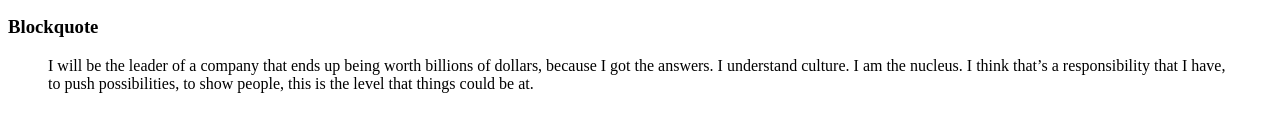
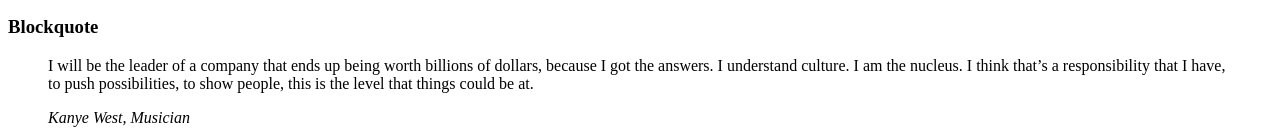
Before and after one commit to sungnga/holbertonschool-web_front_end, a plain HTML site: page 0x00-html_advanced/30-styleguide.html in a window 1280 px wide. Shown: the part 1219-1359 px from the top of the page. Before the commit the page ends 1328 px from the top, so only its background shows below. Drawn offline with Linux system fonts and the light colour scheme.

Commit message:
Add paragraph tag around blockquote text

```diff
--- a/0x00-html_advanced/30-styleguide.html
+++ b/0x00-html_advanced/30-styleguide.html
@@ -82,9 +82,9 @@
             </div>
             <div>
                 <h3>Blockquote</h3>
-                <blockquote cite="Kanye West, Musician">
-                    I will be the leader of a company that ends up being worth billions of dollars, because I got the answers. I understand culture. I am the nucleus. I think that’s a responsibility that I have, to push possibilities, to show people, this is the level that things could be at.
-
+                <blockquote>
+                    <p>I will be the leader of a company that ends up being worth billions of dollars, because I got the answers. I understand culture. I am the nucleus. I think that’s a responsibility that I have, to push possibilities, to show people, this is the level that things could be at.</p>
+                    <cite>Kanye West, Musician</cite>
                 </blockquote>
             </div>
         </section>
```
